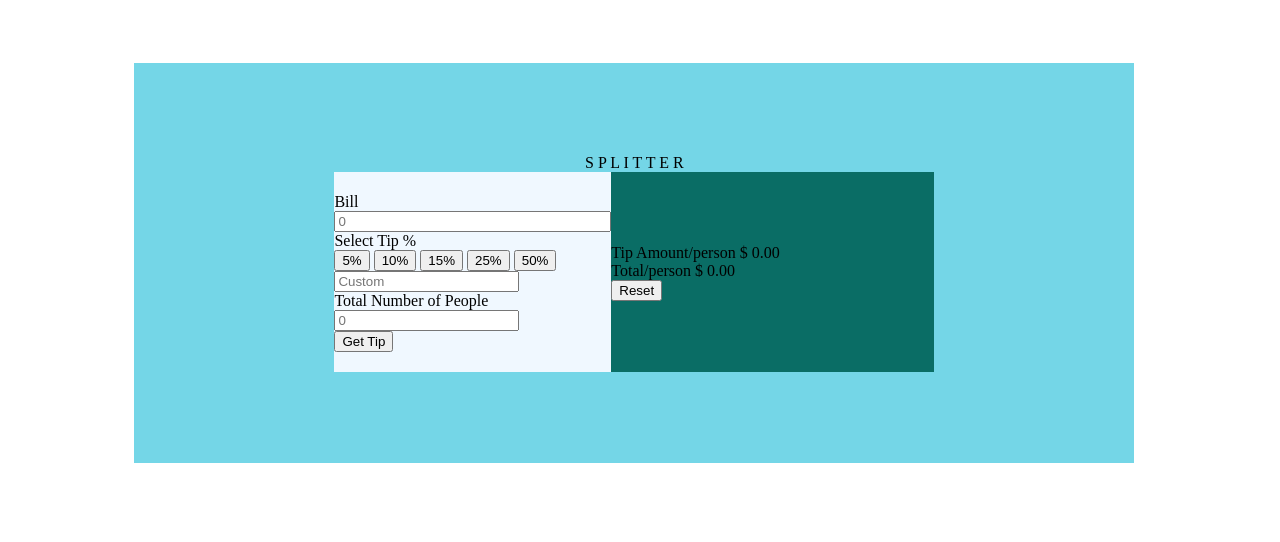
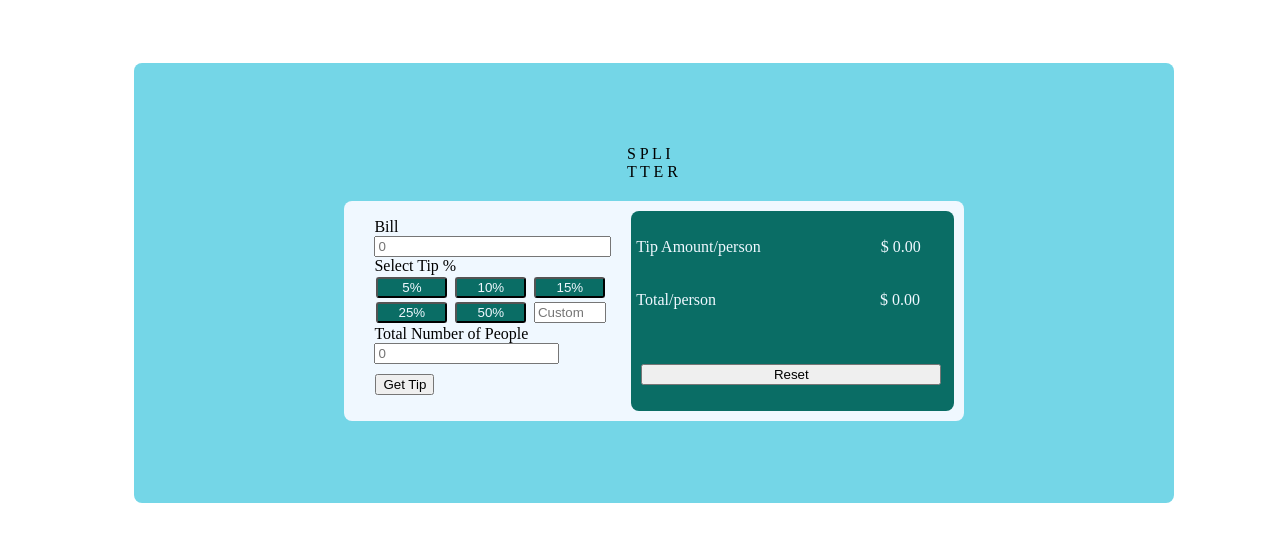
Before and after one commit to kldas13/tip_calculator, a plain HTML site: page tip_calculator_assignment/index.html in a window 1280 px wide. Drawn offline with Linux system fonts and the light colour scheme.

Commit message:
Added css

```diff
--- a/tip_calculator_assignment/index.html
+++ b/tip_calculator_assignment/index.html
@@ -17,14 +17,15 @@
                     <label for="bill">Bill</label>
                     <input type="number" name="bill" id="bill" placeholder="0" onchange=bill()>
                     <label for="tip-buttons">Select Tip  %</label>
-                    <div class="tip-buttons" id="tip-buttons">
-                        <input type="button" value="5%" id="five" onclick=five()>
-                        <input type="button" value="10%" id="ten" onclick=ten()>
-                        <input type="button" value="15%" id="fifteen" onclick=fifteen()>
-                        <input type="button" value="25%" id="twenty_five" onclick=twenty_five()>
-                        <input type="button" value="50%" id="fifty" onclick=fifty()>
-                        <input type="number" id="custom" placeholder="Custom " onchange=custom()>
+                    <div id="tip-buttons">
+                        <input class="per" type="button" value="5%" id="five" onclick=five()>
+                        <input class="per" type="button" value="10%" id="ten" onclick=ten()>
+                        <input class="per" type="button" value="15%" id="fifteen" onclick=fifteen()>
+                        <input class="per" type="button" value="25%" id="twenty_five" onclick=twenty_five()>
+                        <input class="per" type="button" value="50%" id="fifty" onclick=fifty()>
+                        <input  type="number" id="custom" placeholder="Custom " onchange=custom()>
                     </div>
+
                     <label for="people">Total Number of People</label>
                     <div id="people_count">
                         <input type="number" name="people" id="people" placeholder="0" onchange=left()>
@@ -38,11 +39,11 @@
 
             <div class="right-box">
                 <div class="tip-amount">
-                    <span>Tip Amount/person               $</span> <span id="demo">0.00</span>
+                    <span>Tip Amount/person&nbsp &nbsp &nbsp &nbsp &nbsp &nbsp &nbsp &nbsp &nbsp &nbsp &nbsp &nbsp &nbsp &nbsp &nbsp $</span> <span id="demo">0.00</span>
                     <!-- <p id="demo"> -->
                 </div>
                 <div class="total-bill">
-                    <span>Total/person                    $</span> <span id="demo1">0.00</span>
+                    <span>Total/person&nbsp &nbsp &nbsp &nbsp &nbsp &nbsp &nbsp &nbsp &nbsp &nbsp &nbsp&nbsp&nbsp &nbsp &nbsp &nbsp &nbsp &nbsp &nbsp &nbsp &nbsp &nbsp$</span> <span id="demo1">0.00</span>
                 </div>
                 <div class="resetter">
                     <button type="reset" id="reset" onclick=window.location.reload(true)>Reset</button>
--- a/tip_calculator_assignment/style.css
+++ b/tip_calculator_assignment/style.css
@@ -16,6 +16,8 @@ body {
     justify-content: center;
 
     background-color: rgb(116, 214, 231);
+    border-radius: 8px;
+    padding: 20px;
 }
 
 .box-container {
@@ -27,6 +29,8 @@ body {
     background-color: aliceblue;
     width: 600px;
     height: 200px;
+   padding: 10px;
+   border-radius: 8px;
 
 }
 
@@ -49,13 +53,74 @@ body {
     justify-content: center;
 
     background-color: rgb(10, 109, 101);
+    border-radius: 8px;
 }
 
 .inputs {
     display: flex;
     flex-direction: column;
+    padding:20px;
+    padding-bottom: 20px;
+
+}
+#tips-buttons {
+    margin: 10px 10px;
+    /* padding: 8px;
+    padding-bottom: 10px; */
+}
+.per {
+    background-color: rgb(10, 109, 101) ;
+    color: aliceblue;
+    width: 71px;
+    border-radius: 3px;
+    margin: 2px;
 }
 
-input:active {
-    background-color: rgb(10, 109, 101) ;
+#custom {
+    width:64px;
+    margin-left: 1.5px;
 }
+
+.per:active, .per:hover {
+    background-color: rgb(116, 214, 231);
+    color: black;
+
+}
+
+.tip-amount {
+    color: aliceblue;
+    margin-bottom: 20px;
+}
+
+.total-bill {
+    color: aliceblue;
+    margin-bottom: 20px;
+
+}
+
+.tip-amount, .total-bill{
+    margin: 10px 5px;
+    margin-bottom: 25px;
+}
+
+.resetter  {
+    margin: 10px 5px;
+    margin-top: 20px;
+    padding-top: 10px;
+}
+
+.get_tip {
+
+        margin: 10px 1px;
+
+}
+
+.heading {
+     width: 55px;
+     margin-bottom: 20px;
+}
+
+#reset {
+    width: 300px;
+    margin-left: 5px;
+}
```
Also changed, not shown: 1 other file.
